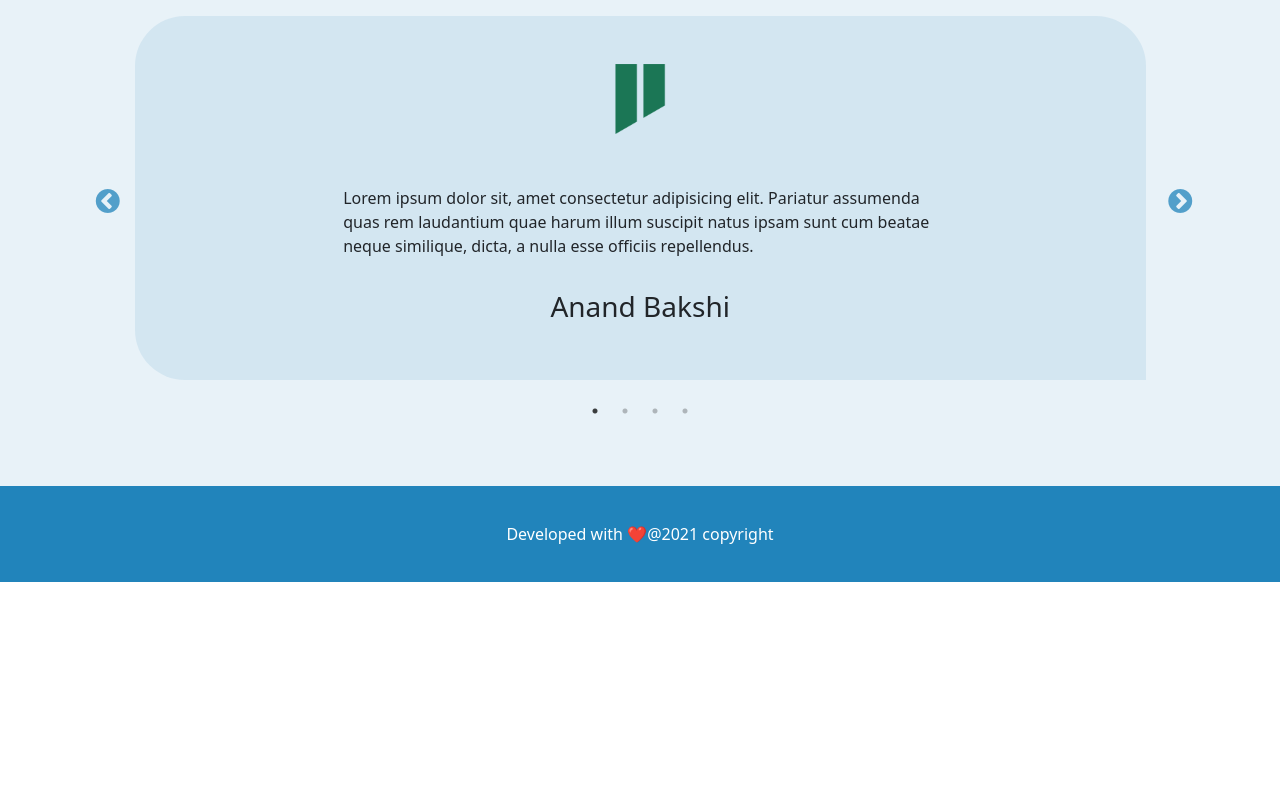
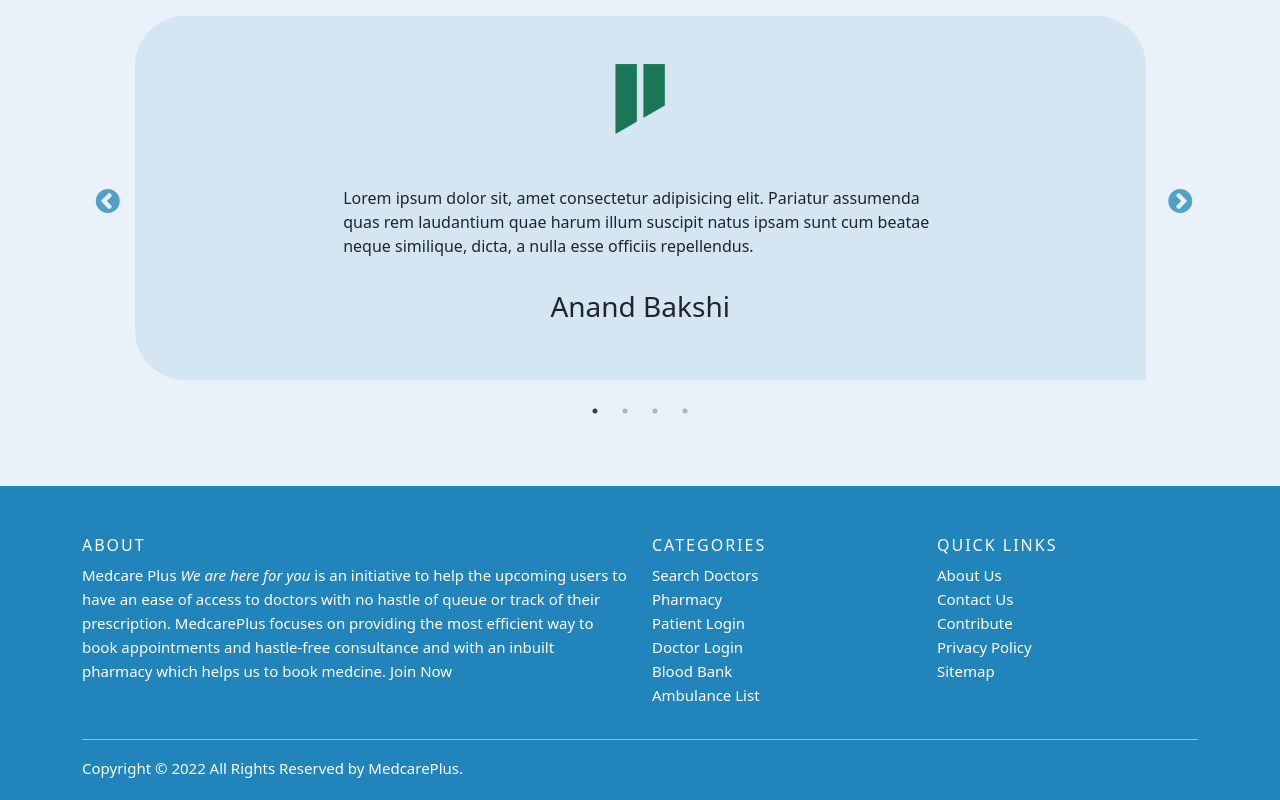
Before and after one commit to sauravahuja/medcareplus, a React (Create React App) app in the folder client/: page / in a window 1280 px wide. Shown: the part 3257-4057 px from the top of the page. Before the commit the page ends 3839 px from the top, so only its background shows below. Built offline with nearby package versions, Linux system fonts and the light colour scheme; no server answers.

Commit message:
Feat: Updated Footer and Navbar Logs Commented

```diff
--- /dev/null
+++ b/client/src/Components/Footer.css
@@ -0,0 +1,169 @@
+.site-footer {
+    /* background-color: #26272b; */
+    background-color: rgba(33, 132, 187, 1);
+    padding: 45px 0 20px;
+    font-size: 15px;
+    line-height: 24px;
+    /* color: #737373; */
+    color: #fff;
+}
+.site-footer hr {
+    border-top-color: #bbb;
+    opacity: 0.5
+}
+
+.site-footer hr.small {
+    margin: 20px 0
+}
+
+.site-footer h6 {
+    color: #fff;
+    font-size: 16px;
+    text-transform: uppercase;
+    margin-top: 5px;
+    letter-spacing: 2px
+}
+
+.site-footer a {
+    text-decoration: none;
+    /* color: #737373; */
+    color: #fff;
+}
+
+.site-footer a:hover {
+    color: #98d4cf;
+    text-decoration: none;
+}
+
+.footer-links {
+    padding-left: 0;
+    list-style: none
+}
+
+.footer-links li {
+    display: block
+}
+
+/* .footer-links a {
+    color: #737373
+} */
+
+.footer-links a:active,
+.footer-links a:focus,
+.footer-links a:hover {
+    color: #a9ceca;
+    /* color: #3366cc; */
+    text-decoration: none;
+}
+
+.footer-links.inline li {
+    display: inline-block
+}
+
+.site-footer .social-icons {
+    text-align: right
+}
+
+.site-footer .social-icons a {
+    width: 40px;
+    height: 40px;
+    line-height: 40px;
+    margin-left: 6px;
+    margin-right: 0;
+    border-radius: 100%;
+    background-color: #33353d
+}
+
+.copyright-text {
+    margin: 0
+}
+
+@media (max-width:991px) {
+    .site-footer [class^=col-] {
+        margin-bottom: 30px
+    }
+}
+
+@media (max-width:767px) {
+    .site-footer {
+        padding-bottom: 0
+    }
+
+    .site-footer .copyright-text,
+    .site-footer .social-icons {
+        text-align: center
+    }
+}
+
+.social-icons {
+    padding-left: 0;
+    margin-bottom: 0;
+    list-style: none
+}
+
+.social-icons li {
+    display: inline-block;
+    margin-bottom: 4px
+}
+
+.social-icons li.title {
+    margin-right: 15px;
+    text-transform: uppercase;
+    color: #96a2b2;
+    font-weight: 700;
+    font-size: 13px
+}
+
+.social-icons a {
+    background-color: #eceeef;
+    color: #818a91;
+    font-size: 16px;
+    display: inline-block;
+    line-height: 44px;
+    width: 44px;
+    height: 44px;
+    text-align: center;
+    margin-right: 8px;
+    border-radius: 100%;
+    -webkit-transition: all .2s linear;
+    -o-transition: all .2s linear;
+    transition: all .2s linear
+}
+
+.social-icons a:active,
+.social-icons a:focus,
+.social-icons a:hover {
+    color: #fff;
+    background-color: #29aafe
+}
+
+.social-icons.size-sm a {
+    line-height: 34px;
+    height: 34px;
+    width: 34px;
+    font-size: 14px
+}
+
+.social-icons a.facebook:hover {
+    background-color: #3b5998
+}
+
+.social-icons a.twitter:hover {
+    background-color: #00aced
+}
+
+.social-icons a.linkedin:hover {
+    background-color: #007bb6
+}
+
+.social-icons a.dribbble:hover {
+    background-color: #ea4c89
+}
+
+@media (max-width:767px) {
+    .social-icons li.title {
+        display: block;
+        margin-right: 0;
+        font-weight: 600
+    }
+}
--- a/client/src/Components/Footer.jsx
+++ b/client/src/Components/Footer.jsx
@@ -1,11 +1,62 @@
 import react from 'react';
+import './Footer.css';
 
 const Footer = () => {
+
+    var currentDate = new Date();
+    currentDate = currentDate.getFullYear();
+
     return (
         <>
-            <footer>
+            {/* <footer>
                 <div className="footer-wrapper" style={{background: 'rgba(33, 132, 187, 1)', padding: '20px', color: '#fff'}}>
                     <p className="text-center pt-3">Developed with ❤️@2021 copyright</p>
+                </div>
+            </footer> */}
+            <footer className="site-footer">
+                <div className="container">
+                    <div className="row">
+                        <div className="col-sm-12 col-md-6">
+                            <h6>About</h6>
+                            <p className="text-justify">Medcare Plus<i> We are here for you</i> is an initiative  to help the upcoming users to have an ease of access to doctors with no hastle of queue or track of their prescription. MedcarePlus focuses on providing the most efficient way to book appointments and hastle-free consultance and with an inbuilt pharmacy which helps us to book medcine. Join Now</p>
+                        </div>
+
+                        <div className="col-xs-6 col-md-3">
+                            <h6>Categories</h6>
+                            <ul className="footer-links">
+                                <li><a href="">Search Doctors</a></li>
+                                <li><a href="">Pharmacy</a></li>
+                                <li><a href="">Patient Login</a></li>
+                                <li><a href="">Doctor Login</a></li>
+                                <li><a href="">Blood Bank</a></li>
+                                <li><a href="">Ambulance List</a></li>
+                            </ul>
+                        </div>
+
+                        <div className="col-xs-6 col-md-3">
+                            <h6>Quick Links</h6>
+                            <ul className="footer-links">
+                                <li><a href="">About Us</a></li>
+                                <li><a href="">Contact Us</a></li>
+                                <li><a href="">Contribute</a></li>
+                                <li><a href="">Privacy Policy</a></li>
+                                <li><a href="">Sitemap</a></li>
+                            </ul>
+                        </div>
+                    </div>
+                    <hr/>
+                </div>
+                <div className="container">
+                    <div className="row">
+                        <div className="col-md-8 col-sm-6 col-xs-12">
+                            <p className="copyright-text">Copyright &copy; {currentDate} All Rights Reserved by
+                                <a href="#"> MedcarePlus</a>.
+                            </p>
+                        </div>
+
+                        <div className="col-md-4 col-sm-6 col-xs-12">
+                        </div>
+                    </div>
                 </div>
             </footer>
         </>
--- a/client/src/Components/NavigationBar/Navbar.jsx
+++ b/client/src/Components/NavigationBar/Navbar.jsx
@@ -27,13 +27,13 @@ const Navbar = () => {
 
             data = await res.json();
             data.map((item, index) => {
-                console.log(PatientEmail);
+                // console.log(PatientEmail);
                 if (PatientEmail == item.email) {
                     LoggedInUser = item.name;
                     localStorage.setItem("cuser", LoggedInUser);
                 }
             })
-            console.log("PatientEmail:", PatientEmail);
+            // console.log("PatientEmail:", PatientEmail);
 
         } catch (error) {
             console.log(error);
@@ -52,9 +52,9 @@ const Navbar = () => {
                 headers: { "Content-Type": "application/json" },
             });
             getDoctors = await res.json();
-            console.log("Doctors are:", getDoctors);
+            // console.log("Doctors are:", getDoctors);
 
-            console.log(DoctorEmail);
+            // console.log(DoctorEmail);
 
             getDoctors.map((item, index) => {
                 if (DoctorEmail == item.email) {
@@ -144,13 +144,13 @@ const Navbar = () => {
 
         <>
             <section id="top-nav">
-                <div className="d-flex" style={{ "justify-content": "space-between" }}>
+                <div className="d-flex" style={{ "justifyContent": "space-between" }}>
                     <div className="d-flex flex-row-reverse">
                         <img src={facebook} alt="Facebook Logo" height="27px" style={{ padding: "0 4px" }} />
                         <img src={instagram} alt="Instagram Logo" height="27px" style={{ padding: "0 4px" }} />
                         <img src={github} alt="Github Logo" height="27px" style={{ padding: "0 4px" }} />
                     </div>
-                    <h6 style={{ "padding-right": "50px", "padding-top": "5px" }}>Greetings, {localStorage.getItem("cuser")}</h6>
+                    <h6 style={{ "paddingRight": "50px", "paddingTop": "5px" }}>Greetings, {localStorage.getItem("cuser")}</h6>
                 </div>
             </section>
 
```
